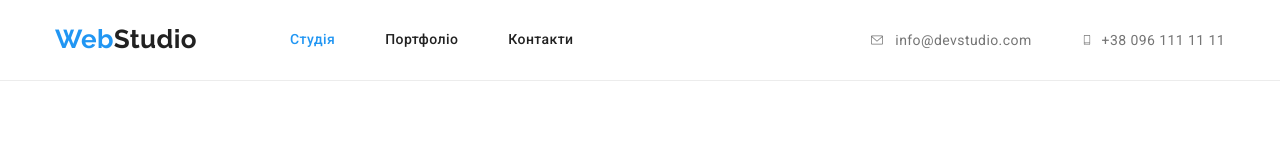
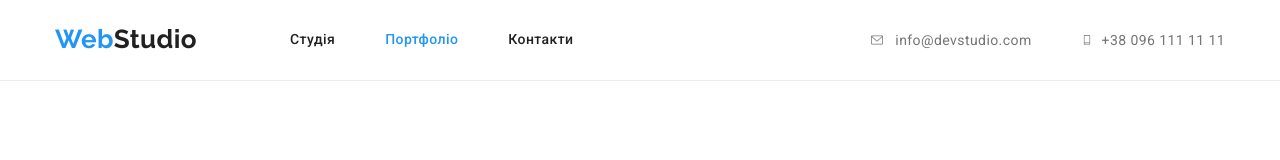
Before and after one commit to OliaMedinska/goit-markup-hw-04, a plain HTML site: page portfolio.html in a window 1280 px wide. Shown: the top 160 px of the page. Drawn offline with nearby package versions, Linux system fonts and the light colour scheme.

Commit message:
update portfolio header

```diff
--- a/portfolio.html
+++ b/portfolio.html
@@ -22,8 +22,8 @@
                         class="studio">Studio</span></a>
                 <nav>
                     <ul class="list site-nav decoration">
-                        <li class="item"><a class="link current" href="./index.html">Студія</a></li>
-                        <li class="item"><a class="link" href="./portfolio.html">Портфоліо</a></li>
+                        <li class="item"><a class="link" href="./index.html">Студія</a></li>
+                        <li class="item"><a class="link current" href="./portfolio.html">Портфоліо</a></li>
                         <li class="item"><a class="link" href="./index.html">Контакти</a></li>
                     </ul>
                 </nav>
```
